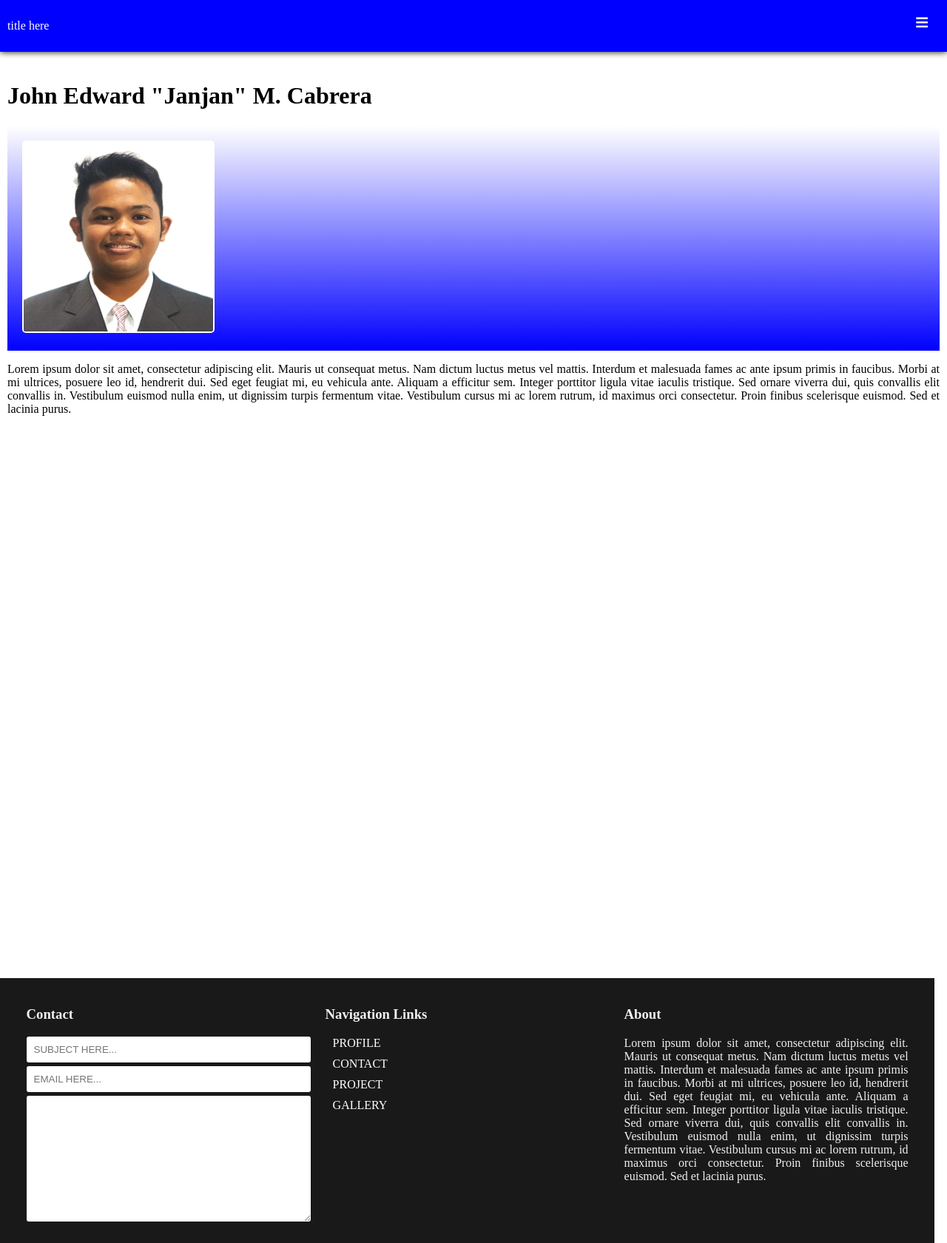
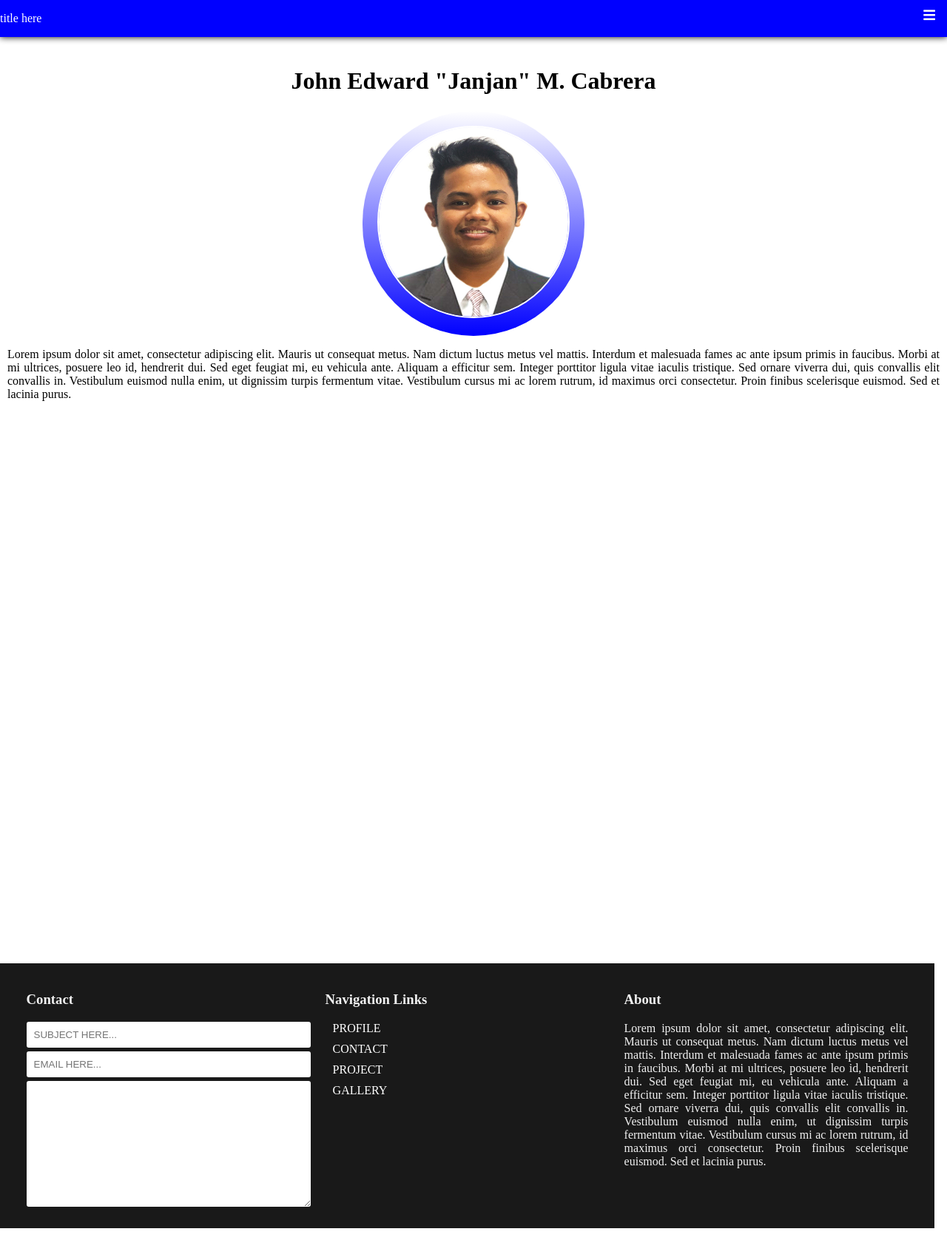
Before and after one commit to dipaaapi/navbar1, a PHP site: page /profile.php in a window 1280 px wide. Shown: the whole page at 74% size. Run offline with PHP 8.4, Linux system fonts and the light colour scheme.

Commit message:
profile edited and new image added for profile

```diff
--- a/css/style.css
+++ b/css/style.css
@@ -5,13 +5,25 @@ body {
 .p1 {
     padding: 10px;
 }
+.p1-profile {
+    padding: 10px;
+    text-align: -webkit-center;
+}
+.img-a {
+    width: fit-content;
+    display: block;
+    border-radius: 100vw;
+}
 .imgback {
     padding: 20px;
     background-image: linear-gradient(white, blue);
+    border-radius: 100vw;
+    width: max-content;
+    overflow: hidden;
 }
 .profile-img {
     width: 20vw;
-    border-radius: 5px;
+    border-radius: 100vw;
     border: 2px solid white;
 }
 footer {
@@ -55,7 +67,7 @@ footer {
 .content {
 	display: inherit;
     height: 200vh;
-    top: 10vh;
+    top: 7.5vh;
     position: absolute;
     z-index: -1;
     padding: 0;
@@ -142,10 +154,10 @@ a:hover{
 .nav {
 	position: fixed;
 	color: white;
-    padding: 10px;
+    padding: 0;
     margin: 0;
     width: -webkit-fill-available;
-    height: auto;
+    height: fit-content;
     background-color: blue;
     display: inline-table;
     filter: drop-shadow(0px 0px 5px black);
--- a/profile.php
+++ b/profile.php
@@ -2,11 +2,13 @@
 <body>
 	<?php include ('navbar.php') ?>
 	<div class="content" id="content">
-		<div class="p1">
+		<div class="p1-profile">
 			<h1 class="content-title">John Edward "Janjan" M. Cabrera</h1>
-			<div class="imgback">
-				<img class="profile-img" src="img/john.jpg" alt="my image">
-			</div>
+			<a class="img-a" href="#">
+				<div class="imgback">
+					<img class="profile-img" src="img/john.jpg" alt="my image">
+				</div>
+			</a>
 			<p class="para">Lorem ipsum dolor sit amet, consectetur adipiscing elit. Mauris ut consequat metus. Nam dictum luctus metus vel mattis. Interdum et malesuada fames ac ante ipsum primis in faucibus. Morbi at mi ultrices, posuere leo id, hendrerit dui. Sed eget feugiat mi, eu vehicula ante. Aliquam a efficitur sem. Integer porttitor ligula vitae iaculis tristique. Sed ornare viverra dui, quis convallis elit convallis in. Vestibulum euismod nulla enim, ut dignissim turpis fermentum vitae. Vestibulum cursus mi ac lorem rutrum, id maximus orci consectetur. Proin finibus scelerisque euismod. Sed et lacinia purus.</p>
 		</div>
 		<?php include ('footer.php') ?>
```
Also changed, not shown: img/Javascript.png (added), img/adobe_ai.png (added), img/adobe_ps.png (added), img/adobe_xd.png (added), img/bootstrap.png (added), img/css.png (added), img/html.png (added), img/materialize.png (added), img/php.png (added), img/python.png (added), img/react.png (added), img/sass.png (added).
